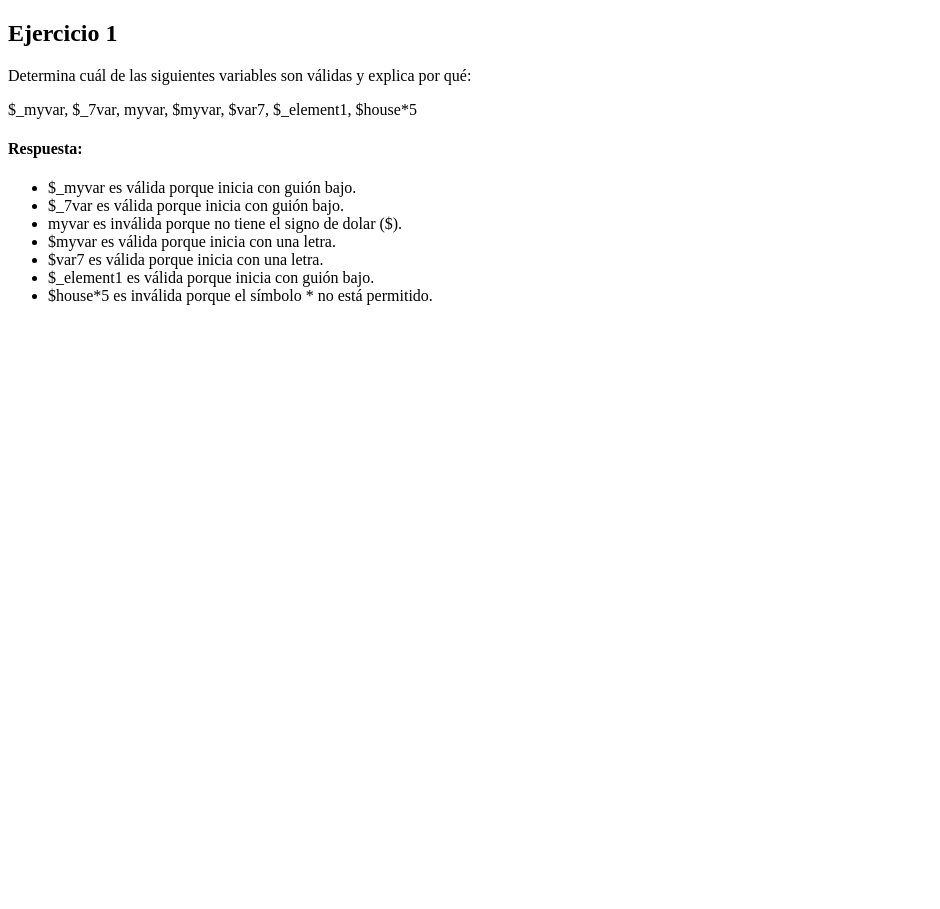
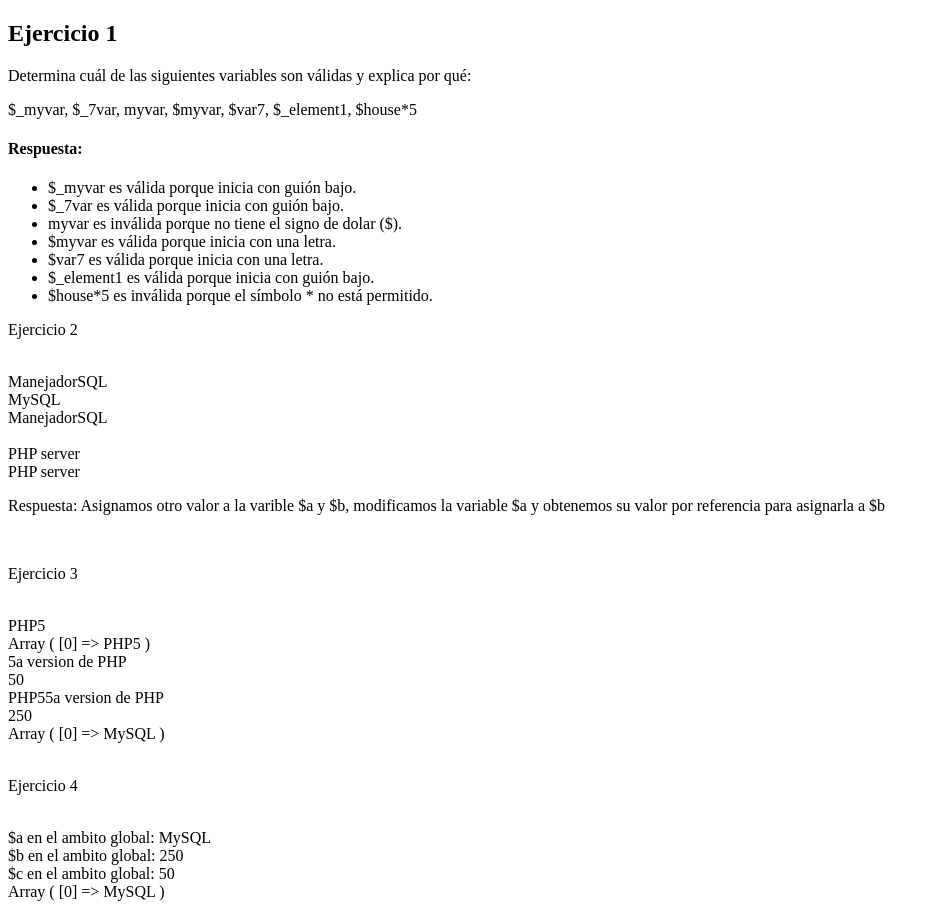
Before and after one commit to KenaiAngel/tecweb, a PHP site: page / in a window 1280 px wide. Shown: the whole page, without its empty margins (0-940 px from the left). Before the commit the page ends 305 px from the top, so only its background shows below. Run offline with PHP 8.4, Linux system fonts and the light colour scheme.

Commit message:
Captura de pantalla de los incisos 3. y 4. de la práctica, en el navegador (imagen recortada):

```diff
--- a/practicas/p04/index.php
+++ b/practicas/p04/index.php
@@ -29,6 +29,62 @@
         echo '<li>$_element1 es válida porque inicia con guión bajo.</li>';
         echo '<li>$house*5 es inválida porque el símbolo * no está permitido.</li>';
         echo '</ul>';
+
+        echo '<p>Ejercicio 2</p><br>' ;
+        $a = "ManejadorSQL";
+        $b = 'MySQL';
+        $c = &$a;
+
+        echo $a.'<br>';
+        echo $b.'<br>';
+        echo $c.'<br>';
+
+        echo '<br>';
+
+        $a = "PHP server";
+        $b = &$a;
+
+        echo $a.'<br>';
+        echo $b.'<br>';
+
+
+        echo '<p>Respuesta: Asignamos otro valor a la varible
+        $a y $b, modificamos la variable $a y obtenemos su valor por referencia para asignarla a $b </p>';
+
+
+
+        echo '<br><p>Ejercicio 3</p><br>' ;
+        unset($a);
+        unset($b);
+        unset($c);
+
+        $a = "PHP5";
+        echo $a.'<br>';
+        $z[] = &$a;
+        print_r($z);
+        echo '<br>';
+        $b = "5a version de PHP";
+        echo $b.'<br>';
+        @$c = $b*10;
+        echo $c.'<br>';
+        $a .= $b;
+        echo $a.'<br>';
+        @$b *= $c;
+        echo $b.'<br>';
+        $z[0] = "MySQL";
+        print_r($z);
+        echo '<br>';
+
+        echo '<br><p>Ejercicio 4</p><br>' ;
+        function mostrar(){
+            echo '$a en el ambito global: '.$GLOBALS['a'].'<br>';
+            echo '$b en el ambito global: '.$GLOBALS['b'].'<br>';
+            echo '$c en el ambito global: '.$GLOBALS['c'].'<br>';
+            print_r ($GLOBALS['z']);
+
+        }
+        mostrar();
+
     ?>
 </body>
 </html>
```
